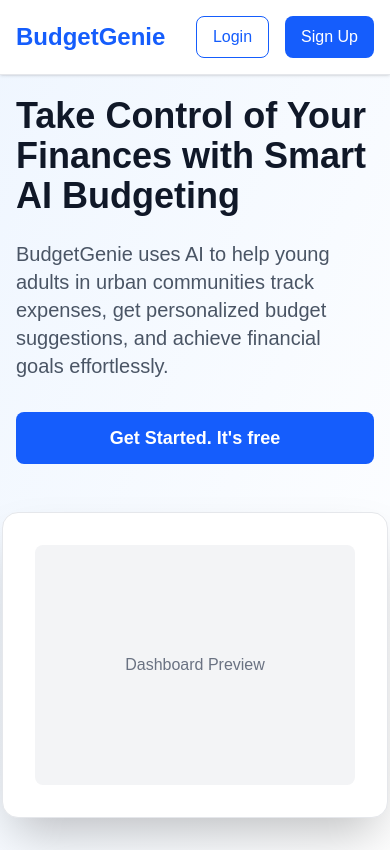
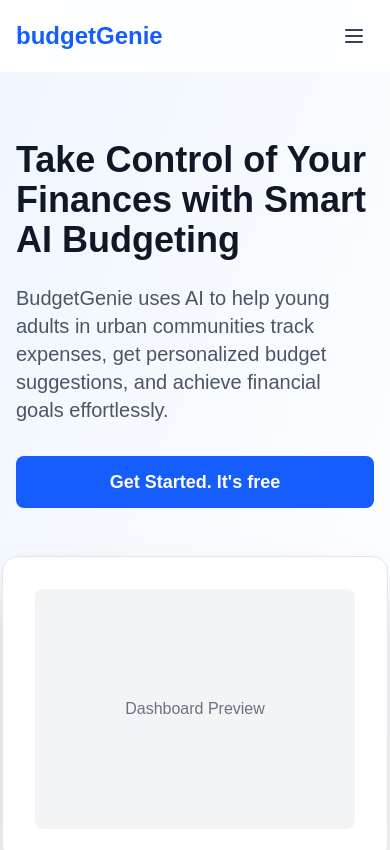
Before and after one commit to koladeFaith/budgetGenie, a Next.js app: page / in a window 390 px wide. Shown: the top 850 px of the page. Built offline with nearby package versions, Linux system fonts and the light colour scheme.

Commit message:
Enhance homepage navigation and responsiveness with scroll effects and mobile menu toggle

```diff
--- a/app/page.tsx
+++ b/app/page.tsx
@@ -1,15 +1,30 @@
+"use client";
 import Image from "next/image";
+import { useEffect, useState } from "react";
 
 export default function Home() {
+  const [isMenuOpen, setIsMenuOpen] = useState(false);
+  const [scrolled, setScrolled] = useState(false);
+
+  useEffect(() => {
+    const handleScroll = () => setScrolled(window.scrollY > 10);
+    window.addEventListener("scroll", handleScroll);
+    return () => window.removeEventListener("scroll", handleScroll);
+  }, []);
+
   return (
     <div className="min-h-screen bg-white text-gray-900">
       {/* Navigation */}
-      <nav className="fixed top-0 left-0 right-0 bg-white shadow-sm border-b border-gray-200 z-10">
-        <div className="max-w-7xl mx-auto px-4 sm:px-6 lg:px-8">
+      <nav
+        className={`fixed top-0 left-0 right-0 z-20 transition-all duration-300 ${
+          scrolled ? "backdrop-blur-md bg-white/70 shadow-md" : "bg-white/90"
+        }`}>
+        <div className="max-w-7xl mx-auto px-4 sm:px-6 lg:px-16">
           <div className="flex justify-between items-center py-4">
             <div className="flex items-center">
-              <h1 className="text-2xl font-bold text-blue-600">BudgetGenie</h1>
+              <h1 className="text-2xl font-bold text-blue-600">budgetGenie</h1>
             </div>
+
             <div className="hidden md:flex space-x-8">
               <a href="#features" className="text-gray-700 hover:text-blue-600">
                 Features
@@ -23,21 +38,103 @@ export default function Home() {
                 Contact
               </a>
             </div>
-            <div className="flex space-x-4">
-              <button className="text-blue-600 border border-blue-600 px-4 py-2 rounded-lg hover:bg-blue-50">
+
+            <div className="hidden md:flex space-x-4">
+              <button className="text-blue-600 border border-blue-600 px-4 py-2 rounded-lg hover:bg-blue-50 cursor-pointer">
                 Login
               </button>
-              <button className="bg-blue-600 text-white px-4 py-2 rounded-lg hover:bg-blue-700">
+              <button className="bg-blue-600 text-white px-4 py-2 rounded-lg hover:bg-blue-700 cursor-pointer">
                 Sign Up
               </button>
             </div>
+
+            <button
+              type="button"
+              className="md:hidden inline-flex items-center justify-center p-2 rounded-lg text-gray-700 hover:bg-gray-100"
+              aria-label="Toggle menu"
+              onClick={() => setIsMenuOpen((prev) => !prev)}>
+              {isMenuOpen ? (
+                <svg
+                  className="w-6 h-6"
+                  fill="none"
+                  stroke="currentColor"
+                  viewBox="0 0 24 24">
+                  <path
+                    strokeLinecap="round"
+                    strokeLinejoin="round"
+                    strokeWidth={2}
+                    d="M6 18L18 6M6 6l12 12"
+                  />
+                </svg>
+              ) : (
+                <svg
+                  className="w-6 h-6"
+                  fill="none"
+                  stroke="currentColor"
+                  viewBox="0 0 24 24">
+                  <path
+                    strokeLinecap="round"
+                    strokeLinejoin="round"
+                    strokeWidth={2}
+                    d="M4 6h16M4 12h16M4 18h16"
+                  />
+                </svg>
+              )}
+            </button>
           </div>
+
+          {isMenuOpen && (
+            <div className="md:hidden border-t border-gray-200 bg-white/90 backdrop-blur-md">
+              <div className="px-4 py-5 space-y-2">
+                <a
+                  href="#features"
+                  className="flex items-center gap-2 text-gray-700 hover:text-blue-600"
+                  onClick={() => setIsMenuOpen(false)}>
+                  <span className="w-5 h-5 flex items-center justify-center rounded bg-blue-100 text-blue-600">
+                    F
+                  </span>
+                  Features
+                </a>
+                <a
+                  href="#how-it-works"
+                  className="flex items-center gap-2 text-gray-700 hover:text-blue-600"
+                  onClick={() => setIsMenuOpen(false)}>
+                  <span className="w-5 h-5 flex items-center justify-center rounded bg-blue-100 text-blue-600">
+                    H
+                  </span>
+                  How It Works
+                </a>
+
+                <a
+                  href="#contact"
+                  className="flex items-center gap-2 text-gray-700 hover:text-blue-600"
+                  onClick={() => setIsMenuOpen(false)}>
+                  <span className="w-5 h-5 flex items-center justify-center rounded bg-blue-100 text-blue-600">
+                    C
+                  </span>
+                  Contact
+                </a>
+                <div className="mt-4 flex flex-col gap-3">
+                  <button
+                    className="w-full text-blue-600 border border-blue-600 px-4 py-2 rounded-lg hover:bg-blue-50 cursor-pointer"
+                    onClick={() => setIsMenuOpen(false)}>
+                    Login
+                  </button>
+                  <button
+                    className="w-full bg-blue-600 text-white px-4 py-2 rounded-lg hover:bg-blue-700 cursor-pointer"
+                    onClick={() => setIsMenuOpen(false)}>
+                    Sign Up
+                  </button>
+                </div>
+              </div>
+            </div>
+          )}
         </div>
       </nav>
 
       {/* Hero Section */}
-      <section className="bg-linear-to-br from-blue-50 to-white pt-24 pb-20">
-        <div className="max-w-7xl mx-auto px-4 sm:px-6 lg:px-8">
+      <section className="bg-linear-to-br from-blue-50 to-white pt-35 pb-20">
+        <div className="max-w-7xl mx-auto px-4 sm:px-6 lg:px-16">
           <div className="grid grid-cols-1 lg:grid-cols-2 gap-12 items-center">
             <div>
               <h1 className="text-4xl md:text-5xl font-bold text-gray-900 mb-6">
@@ -49,7 +146,7 @@ export default function Home() {
                 financial goals effortlessly.
               </p>
               <div className="flex flex-col sm:flex-row gap-4">
-                <button className="bg-blue-600 text-white px-8 py-3 rounded-lg text-lg font-semibold hover:bg-blue-700 transition-colors">
+                <button className="bg-blue-600 text-white px-8 py-3 rounded-lg text-lg font-semibold hover:bg-blue-700 transition-colors cursor-pointer">
                   Get Started. It's free
                 </button>
               </div>
@@ -68,7 +165,7 @@ export default function Home() {
 
       {/* Features Section */}
       <section id="features" className="py-20 bg-gray-50">
-        <div className="max-w-7xl mx-auto px-4 sm:px-6 lg:px-8">
+        <div className="max-w-7xl mx-auto px-4 sm:px-6 lg:px-16">
           <div className="text-center mb-16">
             <h2 className="text-3xl md:text-4xl font-bold text-gray-900 mb-4">
               Powerful Features for Smart Budgeting
@@ -176,7 +273,7 @@ export default function Home() {
 
       {/* How It Works */}
       <section id="how-it-works" className="py-20 bg-white">
-        <div className="max-w-7xl mx-auto px-4 sm:px-6 lg:px-8">
+        <div className="max-w-7xl mx-auto px-4 sm:px-6 lg:px-16">
           <div className="text-center mb-16">
             <h2 className="text-3xl md:text-4xl font-bold text-gray-900 mb-4">
               How It Works
@@ -228,7 +325,7 @@ export default function Home() {
 
       {/* AI Feature Highlight */}
       <section className="py-20 bg-blue-50">
-        <div className="max-w-7xl mx-auto px-4 sm:px-6 lg:px-8">
+        <div className="max-w-7xl mx-auto px-4 sm:px-6 lg:px-16">
           <div className="grid grid-cols-1 lg:grid-cols-2 gap-12 items-center">
             <div>
               <h2 className="text-3xl md:text-4xl font-bold text-gray-900 mb-6">
@@ -302,12 +399,12 @@ export default function Home() {
 
       {/* Call to Action */}
       <section className="py-20 bg-blue-600">
-        <div className="max-w-4xl mx-auto px-4 sm:px-6 lg:px-8 text-center">
+        <div className="max-w-4xl mx-auto px-4 sm:px-6 lg:px-16 text-center">
           <h2 className="text-3xl md:text-4xl font-bold text-white mb-6">
             Start Managing Your Money Today
           </h2>
           <p className="text-xl text-blue-100 mb-8">
-            Join BudgetGenie and take the first step towards financial freedom.
+            Join budgetGenie and take the first step towards financial freedom.
             It's free to get started!
           </p>
           <button className="bg-white text-blue-600 px-8 py-4 rounded-lg text-lg font-semibold hover:bg-gray-100 transition-colors">
@@ -318,10 +415,10 @@ export default function Home() {
 
       {/* Footer */}
       <footer className="bg-gray-900 text-white py-12">
-        <div className="max-w-7xl mx-auto px-4 sm:px-6 lg:px-8">
+        <div className="max-w-7xl mx-auto px-4 sm:px-6 lg:px-16">
           <div className="border-t border-gray-800 mt-8 pt-8 flex flex-col md:flex-row justify-between items-center">
             <p className="text-gray-400">
-              &copy; 2024 BudgetGenie. All rights reserved.
+              &copy; budgetGenie. All rights reserved.
             </p>
             <div className="flex space-x-4 mt-4 md:mt-0">
               <a href="#" className="text-gray-400 hover:text-white">
```
